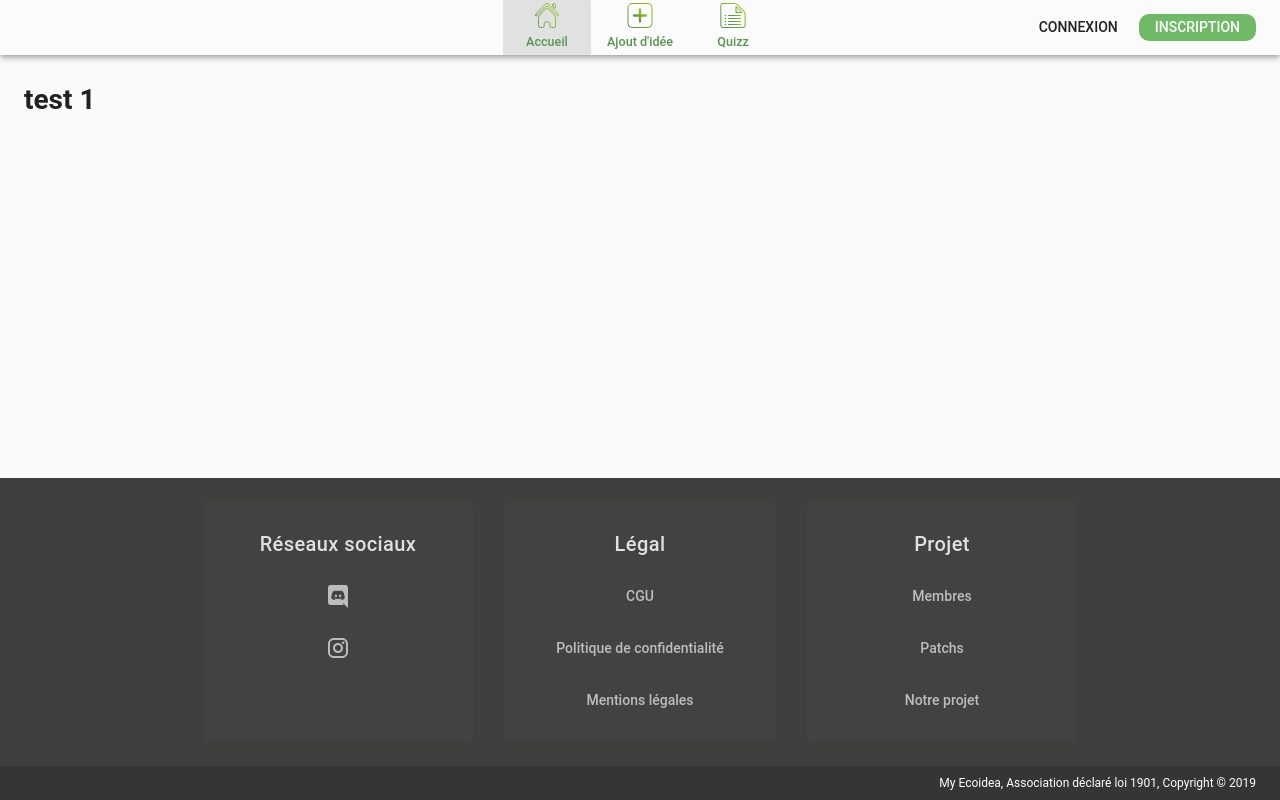
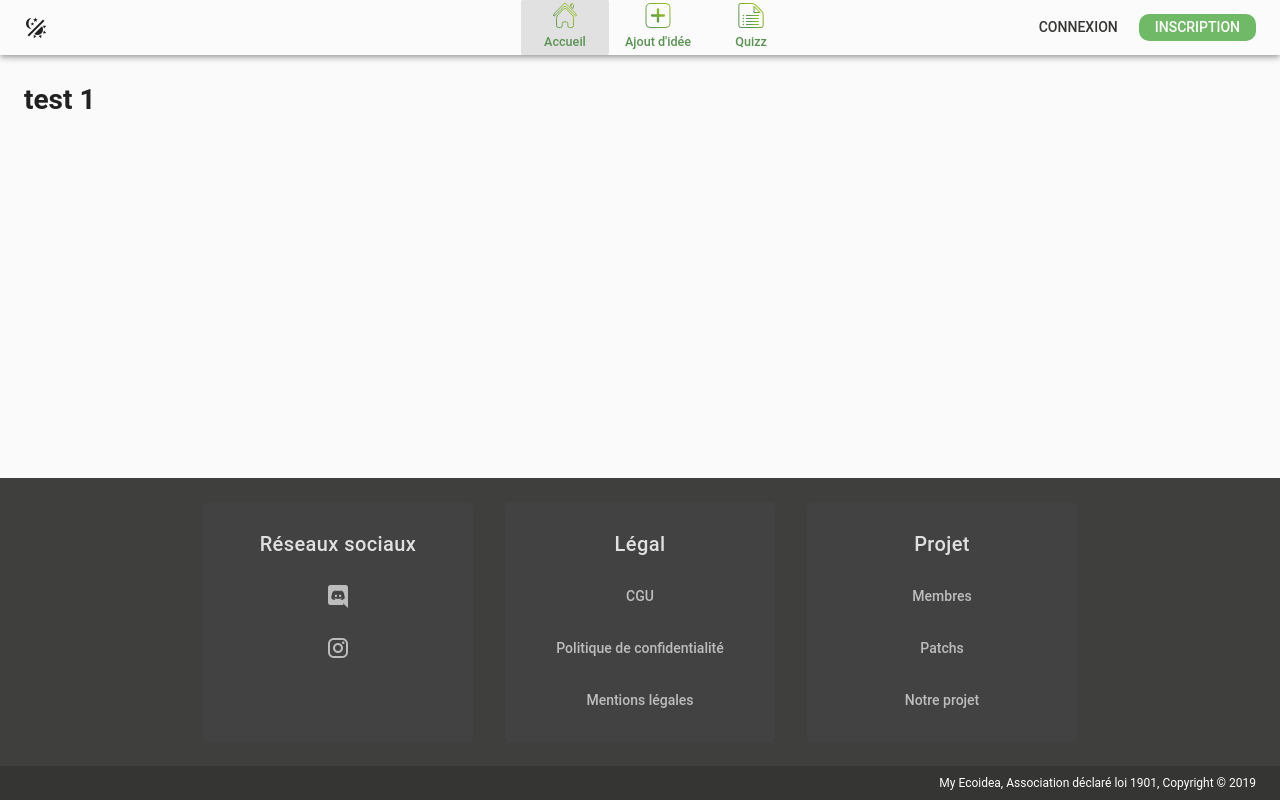
Before and after one commit to myecoidea/front-end, a Vue app: page / in a window 1280 px wide. Built offline with nearby package versions, Linux system fonts and the light colour scheme.

Commit message:
Header add button togle theme + dark theme

```diff
--- a/package.json
+++ b/package.json
@@ -28,11 +28,15 @@
     "babel-core": "7.0.0-bridge.0",
     "babel-eslint": "^10.0.1",
     "babel-jest": "^23.6.0",
+    "css-loader": "^2.1.1",
     "eslint": "^5.16.0",
     "eslint-plugin-vue": "^5.0.0",
     "material-design-icons-iconfont": "^5.0.1",
     "node-sass": "^4.9.0",
     "sass-loader": "^7.1.0",
+    "style-loader": "^0.23.1",
+    "stylus": "^0.54.5",
+    "stylus-loader": "^3.0.2",
     "vue-template-compiler": "^2.5.21"
   },
   "eslintConfig": {
--- a/src/app.vue
+++ b/src/app.vue
@@ -1,5 +1,5 @@
 <template>
-<v-app>
+<v-app v-bind:dark="$store.getters.darkTheme">
   <link href="'https://fonts.googleapis.com/css?family=Sriracha'">
   <Header></Header>
   <v-content style="margin-bottom: 50px;">
--- a/src/components/header/header.js
+++ b/src/components/header/header.js
@@ -5,7 +5,7 @@ export default {
   data: () => ({
     drawer: false,
     expand: false,
-    isLogin: false,
+    isLogin: false
   }),
   components: {
     Profil
--- a/src/components/header/header.vue
+++ b/src/components/header/header.vue
@@ -1,30 +1,38 @@
 <template>
 <div class="header">
-    <v-toolbar ligth height="55" style="background-color: #fbfbfb !important;">
+    <v-toolbar height="55" class="background">
+        <v-btn icon  @click="$store.commit('toggleTheme')">
+        <v-icon>
+          mdi-theme-light-dark
+        </v-icon>
+      </v-btn>
         <v-spacer></v-spacer>
         <v-toolbar-items>
             <v-btn flat to="/">
                 <div class="icon">
                     <span>Accueil</span>
-                    <img class="svg" src="@/assets/items/Home W.svg"/>
+                    <img v-if="!$store.getters.darkTheme" class="svg" src="@/assets/items/Home W.svg"/>
+                    <img v-else class="svg" src="@/assets/items/Home B.svg"/>
                 </div>
             </v-btn>
             <v-btn flat to="/idea/share-idee">
                 <div class="icon">
                     <span >Ajout d'idée</span>
-                    <img class="svg" src="@/assets/items/Add W.svg"/>
+                    <img v-if="!$store.getters.darkTheme" class="svg" src="@/assets/items/Add W.svg"/>
+                    <img v-else class="svg" src="@/assets/items/Add B.svg"/>
                 </div>
             </v-btn>
             <v-btn flat to="/quizz">
                 <div class="icon">
                     <span >Quizz</span>
-                    <img class="svg" src="@/assets/items/Quizz W.svg"/>
+                    <img v-if="!$store.getters.darkTheme" class="svg" src="@/assets/items/Quizz W.svg"/>
+                    <img v-else class="svg" src="@/assets/items/Quizz B.svg"/>
                 </div>
             </v-btn>
         </v-toolbar-items>
         <v-spacer></v-spacer>
         <v-toolbar-items class="auth">
-            <v-btn flat class="login" style="margin-right: 5px;">Connexion</v-btn><v-btn flat dark class="register">Inscription</v-btn>
+            <v-btn flat class="login background secondary--text" style="margin-right: 5px;">Connexion</v-btn><v-btn flat class="register primary darken-1">Inscription</v-btn>
         </v-toolbar-items>
     </v-toolbar>
     <v-navigation-drawer permanent fixed right v-show="drawer">
--- a/src/main.js
+++ b/src/main.js
@@ -9,8 +9,27 @@ import 'material-design-icons-iconfont/dist/material-design-icons.css'
 import '@mdi/font/css/materialdesignicons.css'
 
 Vue.use(Vuetify, {
-  iconfont: 'md',
-  iconfont: 'mdi'
+  iconfont: 'mdi',
+  theme: {
+
+    primary: {
+      base: '#85C174',
+      darken1: '#70B966',
+      darken2: '#70AF63',
+      darken3: '#62AB55',
+      darken4: '#5B9353'
+    },
+    secondary: '#353533',
+    background: '#fbfbfb'
+  },
+    primary: {
+      base: '#9E84BC',
+      darken1: '#9B82BA',
+      darken2: '#8E71AF',
+      darken3: '#8764A8',
+      darken4: '#704C95'
+    },
+    background: '#111'
 })
 
 Vue.config.productionTip = false
--- a/src/store.js
+++ b/src/store.js
@@ -2,3 +2,25 @@ import Vue from 'vue'
 import Vuex from 'vuex'
 
 Vue.use(Vuex)
+
+export default new Vuex.Store({
+  state: {
+    darkTheme: false
+  },
+  mutations: {
+    toggleTheme: (state) => {
+      state.darkTheme = !state.darkTheme
+      return state.darkTheme
+    }
+  },
+  actions: {
+    toggleTheme ({ commit }) {
+      commit('toggleTheme')
+    }
+  },
+  getters: {
+    darkTheme: state => {
+      return state.darkTheme
+    }
+  }
+})
```
Also changed, not shown: src/components/footer/footer.js (line endings or trailing spaces), src/components/header/header.css (line endings or trailing spaces), src/components/header/profil/profil.vue (line endings or trailing spaces), 1 other file (tests, documents, lock files or other folders).
